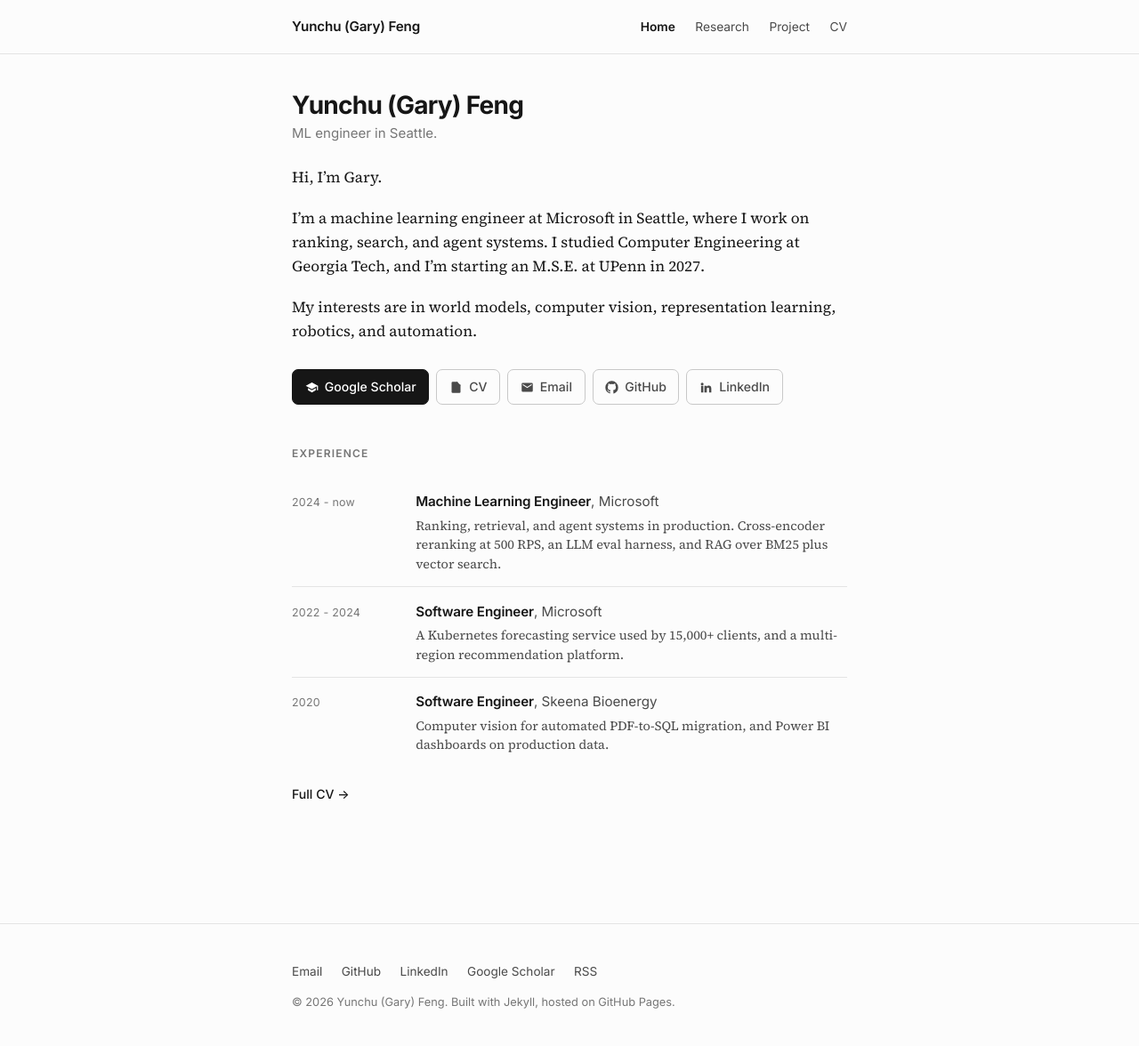
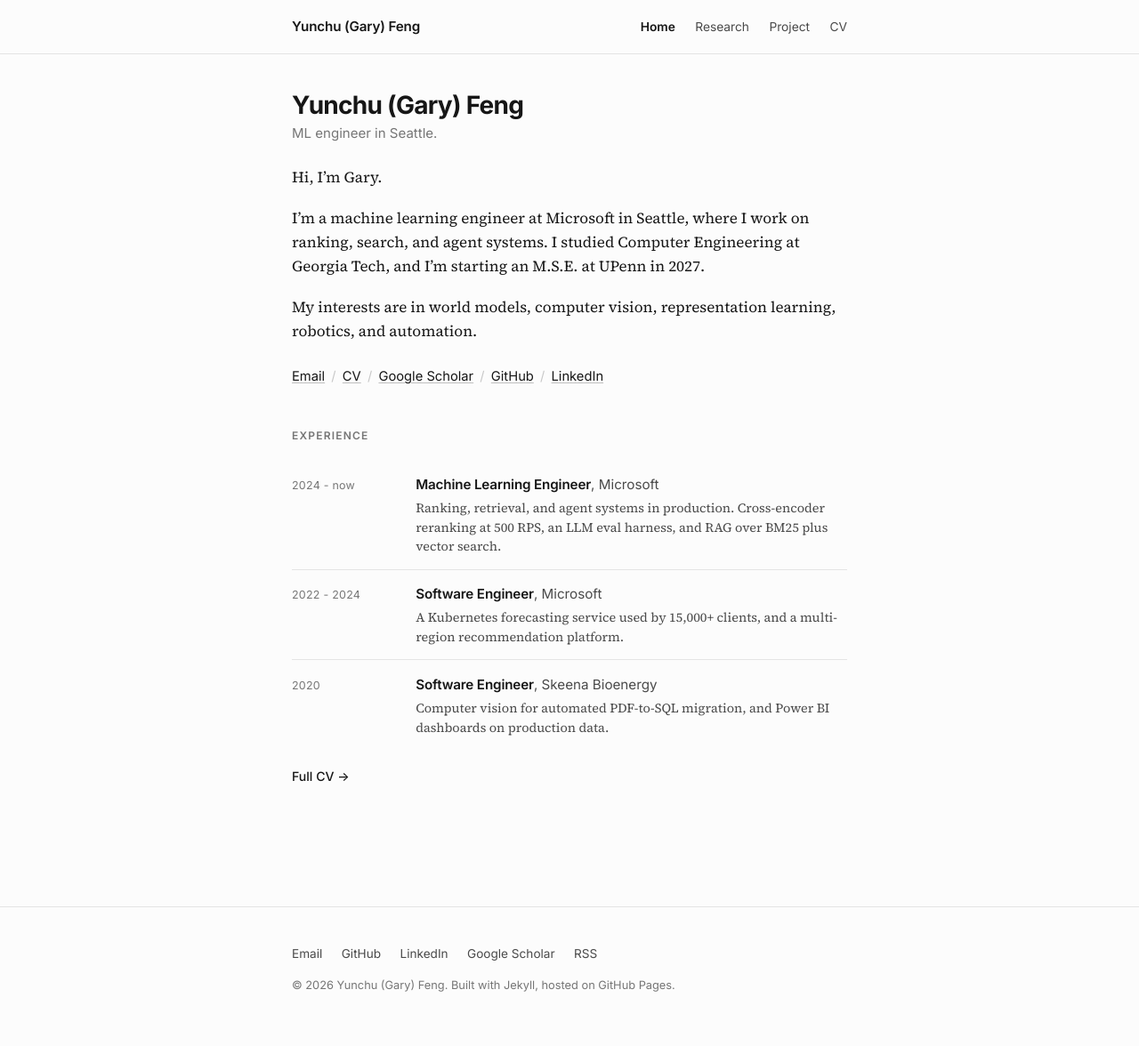
Before and after one commit to yfeng0206/yfeng0206.github.io, a Jekyll site: the page built from index.md, in a window 1280 px wide. Shown: the whole page at 89% size. Built offline with Jekyll 4.4.1, drawn with Linux system fonts in a browser that asks for light colours.

Commit message:
Revert the home links to the plain text row
The icon buttons were too loud. Back to the quiet slash-separated row, and the
button CSS is removed rather than left behind.

Co-authored-by: Copilot <223556219+Copilot@users.noreply.github.com>
Copilot-Session: 842d0d62-03a9-48d3-8d1c-033bd1a377df

```diff
--- a/_layouts/home.html
+++ b/_layouts/home.html
@@ -10,28 +10,9 @@ layout: default
   {{ content }}
 </div>
 
-<nav class="link-btns" aria-label="Profiles and contact">
-  <a class="link-btn link-btn--primary" href="https://scholar.google.com/citations?user=ofH9ujMAAAAJ&amp;hl=en">
-    <svg viewBox="0 0 24 24" aria-hidden="true"><path d="M12 3 1 9l11 6 9-4.91V17h2V9L12 3z"/><path d="M5 13.18v4L12 21l7-3.82v-4L12 17l-7-3.82z"/></svg>
-    <span>Google Scholar</span>
-  </a>
-  <a class="link-btn" href="{{ '/cv/' | relative_url }}">
-    <svg viewBox="0 0 24 24" aria-hidden="true"><path d="M14 2H6a2 2 0 0 0-2 2v16a2 2 0 0 0 2 2h12a2 2 0 0 0 2-2V8l-6-6z"/><path d="M14 2v6h6" fill="none" stroke="currentColor" stroke-width="1.6"/></svg>
-    <span>CV</span>
-  </a>
-  <a class="link-btn" href="mailto:{{ site.author.email }}">
-    <svg viewBox="0 0 24 24" aria-hidden="true"><path d="M20 4H4a2 2 0 0 0-2 2v12a2 2 0 0 0 2 2h16a2 2 0 0 0 2-2V6a2 2 0 0 0-2-2zm0 4-8 5-8-5V6l8 5 8-5v2z"/></svg>
-    <span>Email</span>
-  </a>
-  <a class="link-btn" href="https://github.com/yfeng0206">
-    <svg viewBox="0 0 24 24" aria-hidden="true"><path d="M12 .5A11.5 11.5 0 0 0 .5 12a11.5 11.5 0 0 0 7.86 10.92c.58.1.79-.25.79-.56v-2c-3.2.7-3.88-1.37-3.88-1.37-.53-1.35-1.29-1.71-1.29-1.71-1.05-.72.08-.7.08-.7 1.16.08 1.77 1.2 1.77 1.2 1.03 1.77 2.71 1.26 3.37.96.1-.75.4-1.26.73-1.55-2.56-.29-5.25-1.28-5.25-5.7 0-1.26.45-2.29 1.19-3.1-.12-.29-.52-1.46.11-3.05 0 0 .97-.31 3.18 1.18a11 11 0 0 1 5.8 0c2.2-1.49 3.17-1.18 3.17-1.18.63 1.59.23 2.76.12 3.05.74.81 1.18 1.84 1.18 3.1 0 4.43-2.69 5.4-5.26 5.69.41.36.78 1.06.78 2.14v3.17c0 .31.21.67.8.56A11.5 11.5 0 0 0 23.5 12 11.5 11.5 0 0 0 12 .5z"/></svg>
-    <span>GitHub</span>
-  </a>
-  <a class="link-btn" href="https://www.linkedin.com/in/garyfeng/">
-    <svg viewBox="0 0 24 24" aria-hidden="true"><path d="M4.98 3.5a2.5 2.5 0 1 1 0 5 2.5 2.5 0 0 1 0-5zM3 9h4v12H3zM9 9h3.8v1.7h.05c.53-.95 1.83-1.95 3.77-1.95 4.03 0 4.78 2.5 4.78 5.76V21h-4v-5.6c0-1.34-.03-3.07-1.9-3.07-1.9 0-2.2 1.46-2.2 2.97V21H9z"/></svg>
-    <span>LinkedIn</span>
-  </a>
-</nav>
+<p class="links-row">
+  <a href="mailto:{{ site.author.email }}">Email</a><span class="sep">/</span><a href="{{ '/cv/' | relative_url }}">CV</a><span class="sep">/</span><a href="https://scholar.google.com/citations?user=ofH9ujMAAAAJ&amp;hl=en">Google Scholar</a><span class="sep">/</span><a href="https://github.com/yfeng0206">GitHub</a><span class="sep">/</span><a href="https://www.linkedin.com/in/garyfeng/">LinkedIn</a>
+</p>
 
 <h2 class="section-head">Experience</h2>
 {%- for job in site.data.work %}
--- a/assets/css/main.scss
+++ b/assets/css/main.scss
@@ -290,21 +290,6 @@ pre code{background:none;padding:0;font-size:.8rem;white-space:pre}
 }
 .job-body{display:block}
 
-/* Profile buttons on the home page */
-.link-btns{display:flex;flex-wrap:wrap;gap:.5rem;margin:1.8rem 0 0}
-.link-btn{display:inline-flex;align-items:center;gap:.45rem;
-  font-family:var(--font-ui);font-size:.88rem;font-weight:500;
-  padding:.48rem .85rem;border:1px solid var(--border-strong);border-radius:7px;
-  color:var(--text-secondary);background:var(--bg);text-decoration:none;
-  transition:border-color .15s,color .15s,background .15s}
-.link-btn svg{width:15px;height:15px;fill:currentColor;flex:0 0 auto}
-.link-btn:hover{border-color:var(--text);color:var(--text);background:var(--surface);
-  text-decoration:none}
-.link-btn--primary{background:var(--text);border-color:var(--text);color:#fff}
-.link-btn--primary:hover{background:#000;border-color:#000;color:#fff}
-@media (max-width:520px){
-  .link-btn{font-size:.84rem;padding:.42rem .7rem}
-}
 
 /* never let a wide child stretch the page */
 img,video,table,pre,iframe{max-width:100%}
```
